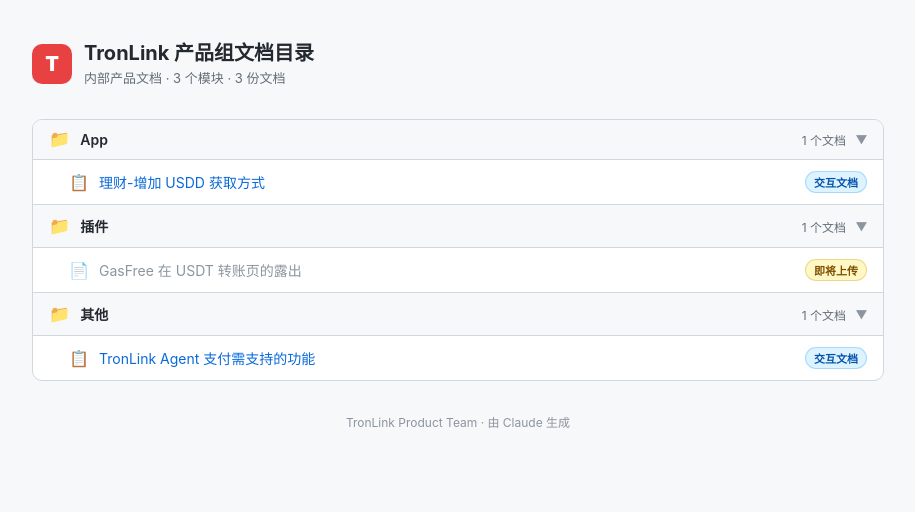
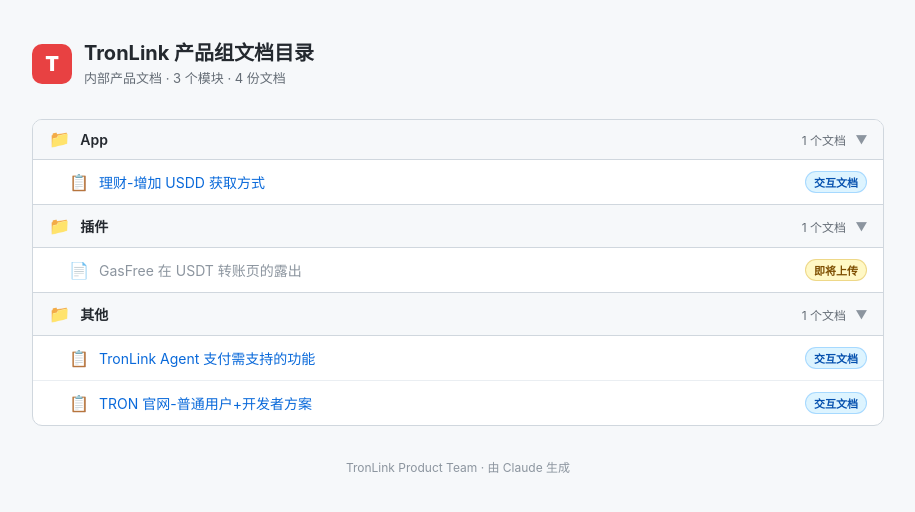
Before and after one commit to edijiang/file, a plain HTML site: page index.html in a window 1280 px wide. Shown: the whole page, without its empty margins (182-1097 px from the left). Drawn offline with Linux system fonts and the light colour scheme.

Commit message:
Update index.html

```diff
--- a/index.html
+++ b/index.html
@@ -195,7 +195,7 @@
     <div class="logo">T</div>
     <div class="header-text">
       <h1>TronLink 产品组文档目录</h1>
-      <p>内部产品文档 · 3 个模块 · 3 份文档</p>
+      <p>内部产品文档 · 3 个模块 · 4 份文档</p>
     </div>
   </div>
 
@@ -251,6 +251,11 @@
           <span class="file-name">TronLink Agent 支付需支持的功能</span>
           <span class="file-tag tag-html">交互文档</span>
         </a>
+        <a class="file-row" href="https://edijiang.github.io/file/tron-homepage-intl.html">
+          <span class="file-icon">📋</span>
+          <span class="file-name">TRON 官网-普通用户+开发者方案</span>
+          <span class="file-tag tag-html">交互文档</span>
+        </a>
       </div>
     </div>
 
```
